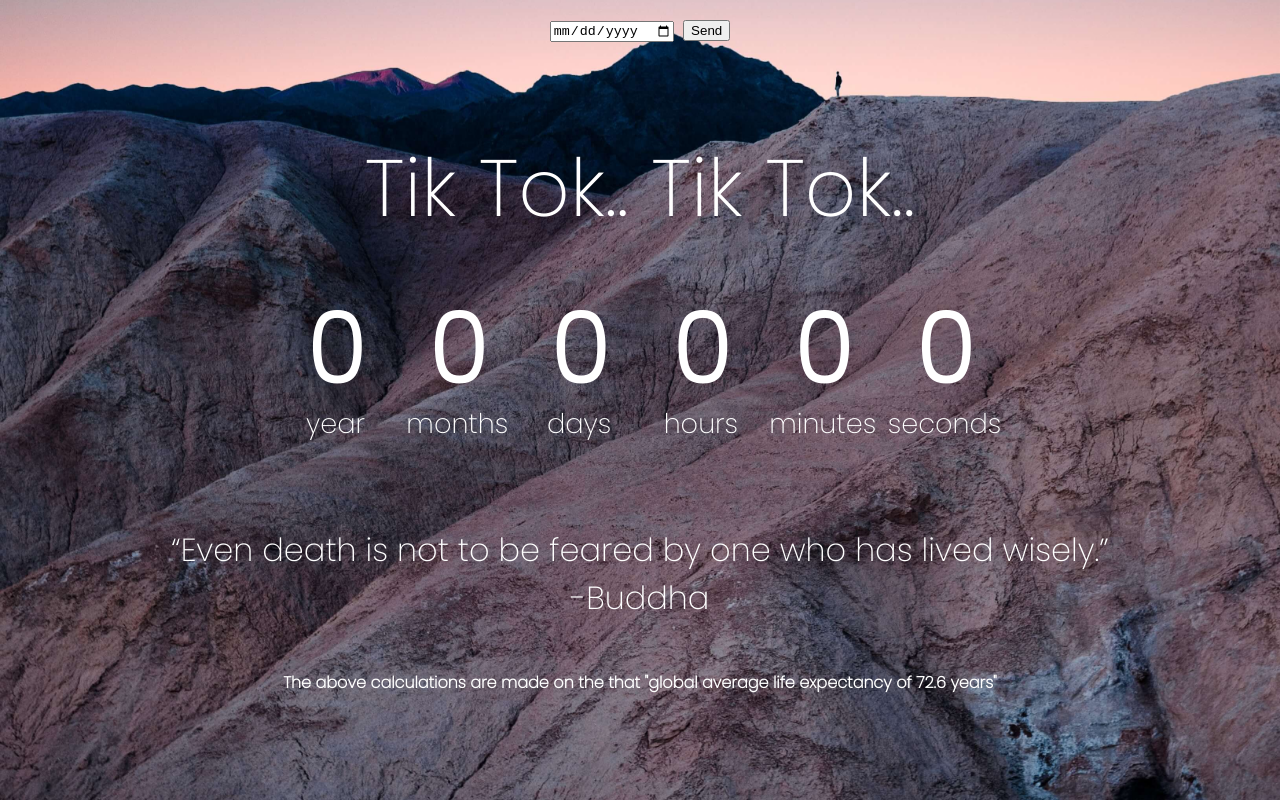
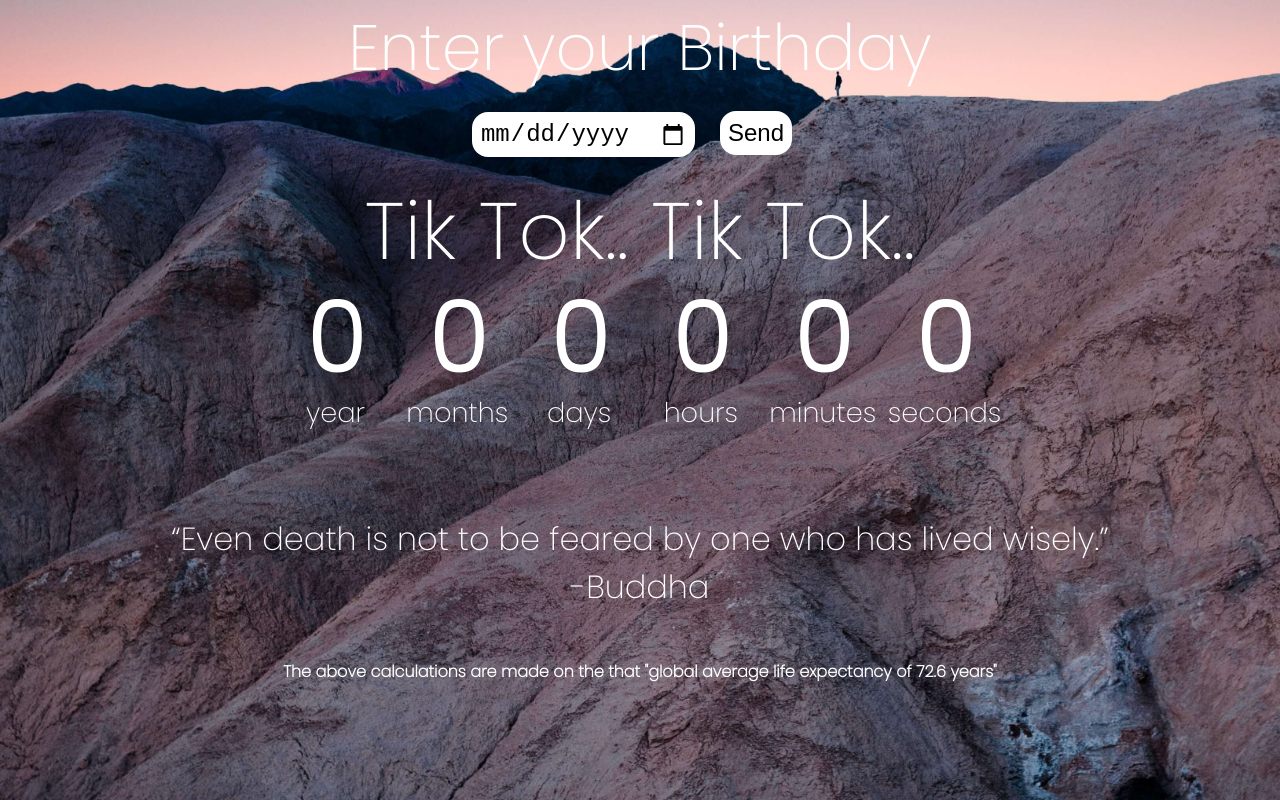
Before and after one commit to proBhavesh/timerapp, a plain HTML site: page index.html in a window 1280 px wide. Drawn offline with Linux system fonts and the light colour scheme.

Commit message:
More styled

```diff
--- a/index.html
+++ b/index.html
@@ -8,6 +8,7 @@
 	</head>
 	<body>
 		<div class="dob-in">
+			<p class="heading">Enter your Birthday</p>
 			<form>
 				<input type="date" name="date" id="data-to" />
 				<input
--- a/style.css
+++ b/style.css
@@ -18,6 +18,7 @@ body {
 	/*justify-content: center;*/
 	font-size: 2rem;
 	color: white;
+	/*background-repeat: no-repeat;*/
 }
 
 .countdown-container {
@@ -70,6 +71,35 @@ h1 {
 }
 */
 
+.dob-in {
+	display: flex;
+	align-items: center;
+	justify-content: center;
+	flex-direction: column;
+}
+
+#data-to {
+	padding: 0.5rem;
+	font-size: 1.5rem;
+	border-radius: 1rem;
+	border-style: none;
+	background: white;
+}
+
 #send-text {
+	font-size: 1.5rem;
+	padding: 0.5rem;
+	margin: 1rem;
+	background: white;
+	border-style: none;
+	border-radius: 1rem;
+}
 
+h1 {
+	margin: 0px;
 }
+
+.heading {
+	font-size: 4rem;
+	margin: 0;
+}
```
